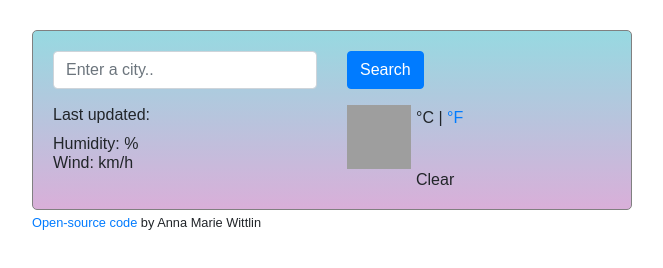
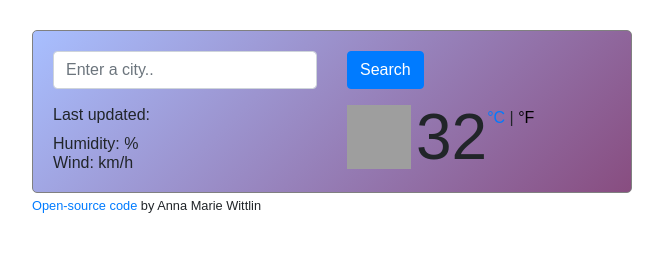
Before and after one commit to amwittlin/my-final-project, a plain HTML site: page index.html in a window 1280 px wide. Both pictures are taken after a click on the link "°F". Shown: the whole page, without its empty margins (308-971 px from the left). Drawn offline with nearby package versions, Linux system fonts and the light colour scheme; no server answers; grey boxes are pictures that could not be loaded.

Commit message:
added the units

```diff
--- a/index.html
+++ b/index.html
@@ -48,10 +48,10 @@
         <img src="https://ssl.gstatic.com/onebox/weather/64/cloudy.png" alt="cloudy" id="icon"
         class="float-left">
         <div class="float-left">
-    <strong id="temperature"></strong><span class="units">°C | <a href="#">°F</a></span>
+    <strong id="temperature"></strong><span class="units"><a href="#" id="celsius-link" class="active">°C</a> | <a href="#" id="fahrenheit-link">°F</a></span>
     <ul>
     <li id="description">
-        clear
+
     </li>
     </ul>
     </div>
--- a/src/index.js
+++ b/src/index.js
@@ -34,6 +34,8 @@ function showTemperature(response){
     let dateElement = document.querySelector("#date");
     let iconElement = document.querySelector("#icon");
 
+celsiusTemperature = response.data.main.temp;
+
     temperatureElement.innerHTML = Math.round(response.data.main.temp);
     cityElement.innerHTML = response.data.name;
     descriptionElement.innerHTML = response.data.weather[0].description;
@@ -57,9 +59,35 @@ function handleSubmit(event){
     search(cityInputElement.value);
 }
 
+function displayFahrenheit(event){
+    event.preventDefault();
+    let temperatureElement = document.querySelector("#temperature");
 
+    celsiusLink.classList.remove("active");
+    fahrenheitLink.classList.add("active");
+    let fahrenheitTemperature = (celsiusTemperature * 9) / 5 + 32;
+    temperatureElement.innerHTML = Math.round(fahrenheitTemperature);
+
+}
+
+function displayCelsius(event){
+    event.preventDefault();
+     celsiusLink.classList.add("active");
+    fahrenheitLink.classList.remove("active");
+    let temperatureElement = document.querySelector("#temperature");
+    temperatureElement.innerHTML = Math.round(celsiusTemperature);
+}
+
+let celsiusTemperature = null;
 
 let form = document.querySelector("#search-form");
 form.addEventListener("submit", handleSubmit);
 
+let fahrenheitLink = document.querySelector("#fahrenheit-link");
+fahrenheitLink.addEventListener("click", displayFahrenheit);
+
+let celsiusLink = document.querySelector("#celsius-link");
+celsiusLink.addEventListener("click", displayCelsius);
+
+
 search("Switzerland");
--- a/src/style.css
+++ b/src/style.css
@@ -24,7 +24,7 @@ li:first-letter {
 }
 
 .case {
-  background-image: linear-gradient(to top, #d9afd9 0%, #97d9e1 100%);
+  background-image: linear-gradient(-225deg, #a8bfff 0%, #884d80 100%);
   border: 1px solid gray;
   padding: 20px;
   border-radius: 5px;
@@ -51,3 +51,12 @@ li:first-letter {
   font-size: 16px;
   top: -36px;
 }
+
+.weather-temperature .active {
+  color: #000000;
+  cursor: default;
+}
+
+.weather-temperature .active:hover {
+  text-decoration: none;
+}
```
